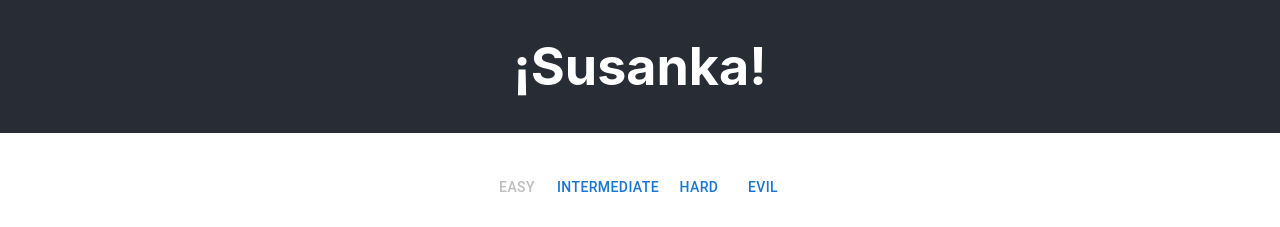
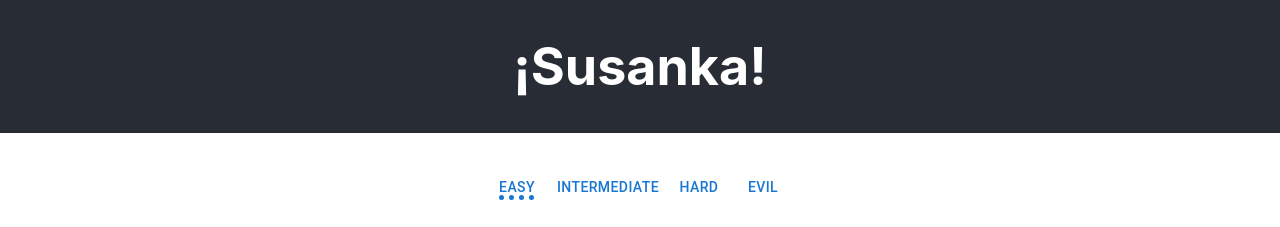
Before and after one commit to GabrielRatener/susanka, a React (Create React App) app: page / in a window 1280 px wide. Shown: the top 227 px of the page. Built offline with nearby package versions, Linux system fonts and the light colour scheme.

Commit message:
Change level buttons

```diff
--- a/src/App.css
+++ b/src/App.css
@@ -51,13 +51,15 @@ main {
   padding-right: 4px;
 }
 
-.Button-active {
-  background-color: black;
-  color: white;
+.Button-text {
+  /* default button styles go here... */
 }
 
-.Button-not-active {
-
+.Button-text-active {
+  text-decoration: underline;
+  text-decoration-color: unset;
+  text-decoration-style: dotted;
+  text-decoration-thickness: 5px;
 }
 
 .Grid-container {
--- a/src/App.tsx
+++ b/src/App.tsx
@@ -11,6 +11,16 @@ import { pt, Sudoku, SudokuSolution } from './utils/sudoku';
 
 const levels = ["Easy", "Intermediate", "Hard", "Evil"];
 const empty = emptySudoku();
+
+const buttonTextClasses = (active: boolean) => {
+  const classes = ['Button-text'];
+
+  if (active) {
+    classes.push('Button-text-active');
+  }
+
+  return classes.join(' ');
+}
 
 function App() {
   const [rawSudoku, setRawSudoku] = useState(empty);
@@ -54,11 +64,10 @@ function App() {
           <div className="App-controls-container">
             {levels.map((levelName, levelOption) => (
               <Button
-                disabled={levelOption === level}
                 onClick={() => setLevel(levelOption)}
                 key={levelOption}
               >
-                {levelName}
+                <span className={buttonTextClasses(levelOption === level)}>{levelName}</span>
               </Button>
             ))}
           </div>
--- a/src/components/SudokuGrid.tsx
+++ b/src/components/SudokuGrid.tsx
@@ -43,11 +43,11 @@ export default function SudokuGrid(props: Props) {
 
   const tryToUpdateCell = (x: number, y: number, value: string) => {
     if (value === '') {
-      props.onUpdate({x, y, value: 0});
+      props.onUpdate({ x, y, value: 0 });
     }
 
     if (/^[0-9]$/.test(value)) {
-      props.onUpdate({x, y, value: parseInt(value)});
+      props.onUpdate({ x, y, value: parseInt(value) });
     }
   }
 
@@ -64,7 +64,7 @@ export default function SudokuGrid(props: Props) {
                     className="Grid-input"
                     value={value === 0 ? '' : `${value}`}
                     onChange={(e) => tryToUpdateCell(x, y, e.target.value)}
-                    />
+                  />
                 </div>
               </td>
             ))}
```
